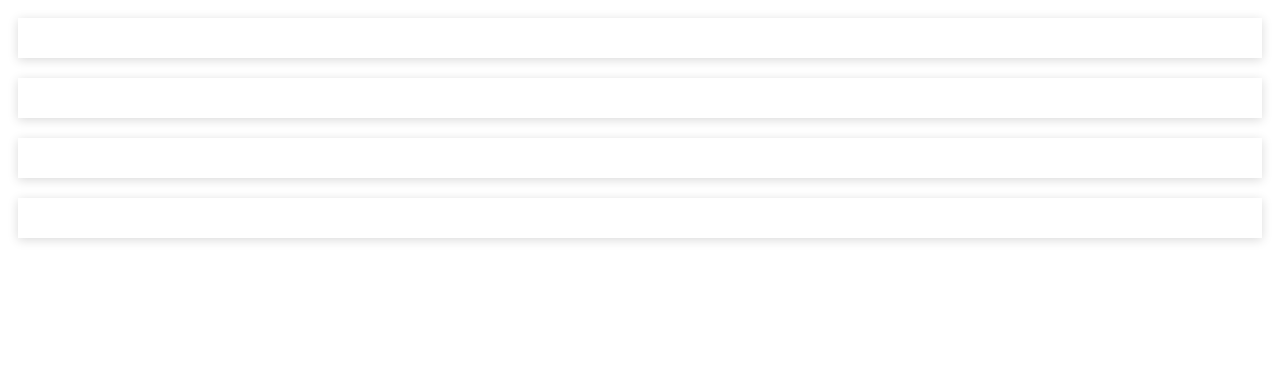
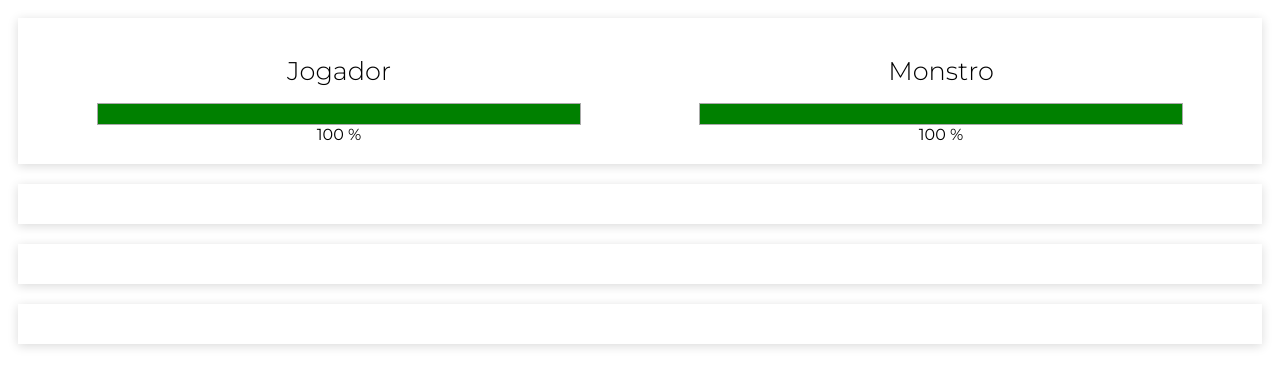
Before and after one commit to LaRaHh/Projeto1-cursoVue, a plain HTML site: page index.html in a window 1280 px wide. Drawn offline with nearby package versions, Linux system fonts and the light colour scheme.

Commit message:
Painel de lifeBar do jogador e monstro

```diff
--- a/app.js
+++ b/app.js
@@ -1,7 +1,8 @@
 new Vue({
     el:'#app',
     data: {
-
+        playerLife: 100,
+        monsterLife: 100,
     },
     computed: {
 
--- a/index.html
+++ b/index.html
@@ -11,7 +11,22 @@
 </head>
 <body>
     <div id="app">
-        <div class="panel scores"></div>
+        <div class="panel scores">
+            <div class="score">
+                <h1>Jogador</h1>
+                <div class="life-bar">
+                    <div class="life" :class="{danger: playerLife < 20}" :style="{width: playerLife + '%'}"></div>
+                </div>
+                <div>{{ playerLife }} %</div>
+            </div>
+            <div class="score">
+                <h1>Monstro</h1>
+                <div class="life-bar">
+                    <div class="life" :class="{danger: monsterLife < 20}" :style="{width: monsterLife + '%'}"></div>
+                </div>
+                <div>{{ monsterLife }} %</div>
+            </div>
+        </div>
         <div class="panel result"></div>
         <div class="panel button"></div>
         <div class="panel logs"></div>
--- a/style.css
+++ b/style.css
@@ -14,3 +14,39 @@ html{
     padding: 20px;
     box-shadow: 0 2px 10px rgba(0, 0, 0, 0.15);
 }
+
+/* Área da life de cada participante do jogo*/
+
+.scores{
+    display: flex;
+}
+
+.score{
+    flex: 1;
+    display: flex;
+    flex-direction: column;
+    justify-content: center;
+    align-items: center;
+}
+
+.score h1{
+    font-weight: 300;
+    font-size: 1.6rem;
+}
+
+.life-bar {
+    width: 80%;
+    height: 20px;
+    border: 1px solid #AAA;
+}
+
+.life-bar .life {
+    display: flex;
+    justify-content: center;
+    height: 100%;
+    background-color: green;
+}
+
+.life-bar .life.danger{
+    background-color: red;
+}
```
